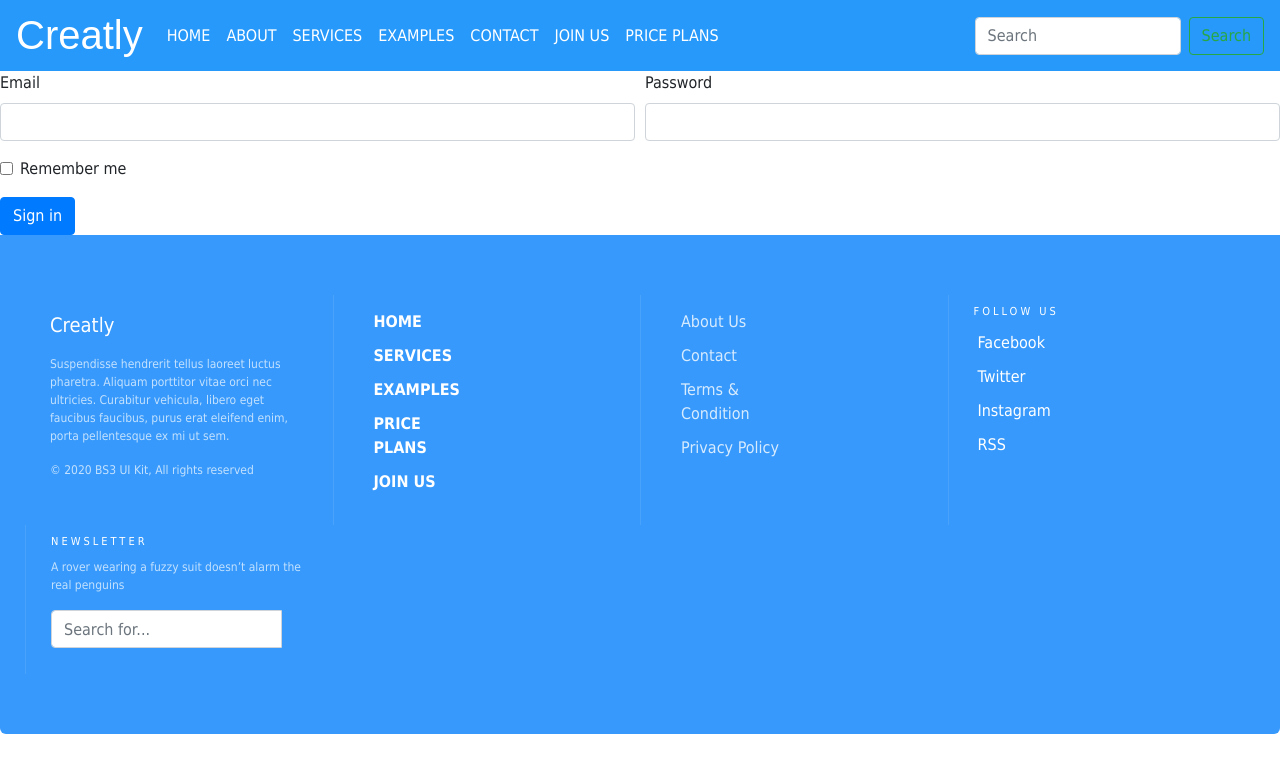
After one commit to ebrahimahmed97090/creatly, a Django app: page /user_login/ in a window 1280 px wide. The commit adds this page. Shown: the top 773 px of the page. Run offline with Django 3.2, Linux system fonts and the light colour scheme; some libraries are stand-ins or nearby versions.

Commit message:
Registration login logout

```diff
--- a/Creatly/urls.py
+++ b/Creatly/urls.py
@@ -27,8 +27,9 @@ urlpatterns = [
     url(r'^about/', views.about, name='about'),
     url(r'^service/', views.services, name='services'),
     url(r'^reg/', views.registration, name='reg'),
+    url(r'^user_login/', views.user_login, name='user_login'),
     url(r'^example/', views.example, name='example'),
     url(r'^Uwl/', views.UWl, name='User_Wlist'),
-    url(r'^users/', include('users.urls')),
+    url(r'^logout/', include('users.urls')),
 
 ]
--- a/templates/base.html
+++ b/templates/base.html
@@ -4,6 +4,7 @@
 <head>
     <meta charset="UTF-8">
     <title> {% block title %}
+
 
     {% endblock %}</title>
     <link rel="shortcut icon" href="{% static 'images/favicon.png' %}" type="image/x-icon">
@@ -23,34 +24,35 @@
 <body>
 {#H: Update background color for navbar #}
 <!--don't use inline styling because it will override any styling to this element in the future external file is preferred the problem in nav background color were that nav has taken bg-light class that gives it a background -->
-<nav class="navbar navbar-expand-lg navbar-light  nav-bar-style" >
+{% if user.is_authenticated %}
+    <nav class="navbar navbar-expand-lg navbar-light  nav-bar-style">
         <button class="navbar-toggler" type="button" data-toggle="collapse" data-target="#navbarTogglerDemo01"
                 aria-controls="navbarTogglerDemo01" aria-expanded="false" aria-label="Toggle navigation">
             <span class="navbar-toggler-icon"></span>
         </button>
         {#H: Update background color for navbar, Add main bottons from design #}
-    <div class="collapse navbar-collapse nav-nav" id="navbarTogglerDemo01" >
+        <div class="collapse navbar-collapse nav-nav" id="navbarTogglerDemo01">
             <a class="navbar-brand navbar-brand-home-style" href="#">Creatly</a>
             <ul class="navbar-nav mr-auto mt-2 mt-lg-0">
                 <li class="nav-item active">
-                <a class="nav-link" href="{% url 'home'%}">HOME<span class="sr-only">(current)</span></a>
+                    <a class="nav-link" href="{% url 'home' %}">PROFILE<span class="sr-only">(current)</span></a>
                 </li>
                 <li class="nav-item active">
-                <a class="nav-link" href="{% url 'about'%}">ABOUT<span class="sr-only">(current)</span></a>
-            </li><li class="nav-item active">
-                <a class="nav-link" href="{% url 'services' %}">SERVICES<span class="sr-only">(current)</span></a>
+                    <a class="nav-link" href="{% url 'about' %}">WEBSITES<span class="sr-only">(current)</span></a>
                 </li>
                 <li class="nav-item active">
-                <a class="nav-link" href="{% url 'example'%}">EXAMPLES<span class="sr-only">(current)</span></a>
+                    <a class="nav-link" href="{% url 'services' %}">CHANGE PLAN<span
+                            class="sr-only">(current)</span></a>
                 </li>
                 <li class="nav-item active">
-                <a class="nav-link" href="{% url 'contact'%}">CONTACT<span class="sr-only">(current)</span></a>
+                    <a class="nav-link" href="{% url 'example' %}">CREDIT<span class="sr-only">(current)</span></a>
                 </li>
                 <li class="nav-item active">
-                <a class="nav-link" href="{% url 'reg' %}">JOIN US<span class="sr-only">(current)</span></a>
+                    <a class="nav-link" href="{% url 'contact' %}">QUOTA<span class="sr-only">(current)</span></a>
                 </li>
                 <li class="nav-item active">
-                <a class="nav-link" href="{% url 'prices'%}">PRICE PLANS<span class="sr-only">(current)</span></a>
+                    <a class="nav-link" href="{% url 'users:log_out' %}">LOGOUT<span
+                            class="sr-only">(current)</span></a>
                 </li>
 
 
@@ -61,6 +63,49 @@
             </form>
         </div>
     </nav>
+{% else %}
+
+    <nav class="navbar navbar-expand-lg navbar-light  nav-bar-style">
+        <button class="navbar-toggler" type="button" data-toggle="collapse" data-target="#navbarTogglerDemo01"
+                aria-controls="navbarTogglerDemo01" aria-expanded="false" aria-label="Toggle navigation">
+            <span class="navbar-toggler-icon"></span>
+        </button>
+        {#H: Update background color for navbar, Add main bottons from design #}
+        <div class="collapse navbar-collapse nav-nav" id="navbarTogglerDemo01">
+            <a class="navbar-brand navbar-brand-home-style" href="#">Creatly</a>
+            <ul class="navbar-nav mr-auto mt-2 mt-lg-0">
+                <li class="nav-item active">
+                    <a class="nav-link" href="{% url 'home' %}">HOME<span class="sr-only">(current)</span></a>
+                </li>
+                <li class="nav-item active">
+                    <a class="nav-link" href="{% url 'about' %}">ABOUT<span class="sr-only">(current)</span></a>
+                </li>
+                <li class="nav-item active">
+                    <a class="nav-link" href="{% url 'services' %}">SERVICES<span class="sr-only">(current)</span></a>
+                </li>
+                <li class="nav-item active">
+                    <a class="nav-link" href="{% url 'example' %}">EXAMPLES<span class="sr-only">(current)</span></a>
+                </li>
+                <li class="nav-item active">
+                    <a class="nav-link" href="{% url 'contact' %}">CONTACT<span class="sr-only">(current)</span></a>
+                </li>
+                <li class="nav-item active">
+                    <a class="nav-link" href="{% url 'reg' %}">JOIN US<span class="sr-only">(current)</span></a>
+                </li>
+                <li class="nav-item active">
+                    <a class="nav-link" href="{% url 'prices' %}">PRICE PLANS<span class="sr-only">(current)</span></a>
+                </li>
+
+
+            </ul>
+            <form class="form-inline my-2 my-lg-0">
+                <input class="form-control mr-sm-2" type="search" placeholder="Search" aria-label="Search">
+                <button class="btn btn-outline-success my-2 my-sm-0" type="submit">Search</button>
+            </form>
+        </div>
+    </nav>
+{% endif %}
+
 <div class="wrapper">
     {% block content %}
 
--- a/templates/home.html
+++ b/templates/home.html
@@ -16,7 +16,7 @@
                     <button onclick="window.location.href={% url 'reg' %}" style="width: 100%" type="button" class="btn btn-primary">Sign Up</button>
                 </div>
                 <div class="col-lg-2 col-6" style="padding-left: 5px;padding-right: 0px;padding-top: 0px;">
-                    <button style="width: 100%" type="button" class="btn btn-primary">Log in</button>
+                    <button onclick="window.location.href={% url 'user_login' %}" style="width: 100%" type="button" class="btn btn-primary">Log in</button>
                 </div>
             </div>
         </div>
--- /dev/null
+++ b/templates/userlogin.html
@@ -0,0 +1,36 @@
+{% extends 'base.html' %}
+{% block title %}
+    log in
+{% endblock %}
+
+{% load staticfiles %}
+{% block content %}
+  <form action="{% url 'user_login' %}" method="post">
+   {% csrf_token %}
+      <div class="form-row">
+    <div class="form-group col-md-6">
+      <label for="inputEmail4">Email</label>
+      <input name="username"  type="text" class="form-control" id="inputEmail4">
+    </div>
+    <div class="form-group col-md-6">
+      <label for="inputPassword4">Password</label>
+      <input name="password" type="password" class="form-control" id="inputPassword4">
+    </div>
+  </div>
+
+  <div class="form-group">
+    <div class="form-check">
+      <input class="form-check-input" type="checkbox" id="gridCheck">
+      <label class="form-check-label" for="gridCheck">
+        Remember me
+      </label>
+    </div>
+  </div>
+  <button type="submit" class="btn btn-primary">Sign in</button>
+</form>
+
+
+
+
+
+{% endblock %}
--- a/users/urls.py
+++ b/users/urls.py
@@ -3,7 +3,8 @@ from users import views
 
 app_name = 'users'
 urlpatterns = [
+    url(r'^users/', views.usershome, name='users_home'),
 
-    url(r'^users/', views.registration, name='usershome'),
+    url(r'^/', views.user_logout, name='log_out'),
 
 ]
--- a/users/views.py
+++ b/users/views.py
@@ -1,8 +1,12 @@
 from django.shortcuts import render
-from django.http import HttpResponse
 from users.models import User
 # from . import forms
 from users.forms import NewUserForm, NewUserInfoForm
+
+from django.http import HttpResponse, HttpResponseRedirect
+from django.contrib.auth import authenticate, login, logout
+from django.urls import reverse
+from django.contrib.auth.decorators import login_required
 
 
 # Create your views here.
@@ -24,9 +28,7 @@ def about(request):
 
 
 def home(request):
-    users_list = User.objects.order_by('uid')
-    users_dict = {'access_records': users_list}
-    return render(request, 'home.html', context=users_dict)
+    return render(request, 'home.html')
 
 
 def services(request):
@@ -61,21 +63,59 @@ def registration(request):
         userform = NewUserForm()
         userinfo = NewUserInfoForm()
 
-    return render(request, 'registration.html', {'userform': userform, 'userinfo': userinfo, 'registered':registered})
+    return render(request, 'registration.html', {'userform': userform, 'userinfo': userinfo, 'registered': registered})
 
 
 def example(request):
     my_dict = {'insert_me': "Hello I am from views.py"}
     return render(request, 'examples.html', context=my_dict)
 
-def example(request):
-    my_dict = {'insert_me': "Hello I am from views.py"}
-    return render(request, 'examples.html', context=my_dict)
 
+@login_required
 def UWl(request):
     my_dict = {'insert_me': "Hello I am from views.py"}
     return render(request, 'User_Wlist.html', context=my_dict)
 
+
 def usershome(request):
     my_dict = {'insert_me': "Hello I am from views.py"}
     return render(request, 'usershome.html', context=my_dict)
+
+
+def user_login(request):
+    if request.method == 'POST':
+        # First get the username and password supplied
+        username = request.POST.get('username')
+        password = request.POST.get('password')
+
+        # Django's built-in authentication function:
+        user = authenticate(username=username, password=password)
+
+        # If we have a user
+        if user:
+            # Check it the account is active
+            if user.is_active:
+                # Log the user in.
+                login(request, user)
+                # Send the user back to some page.
+                # In this case their homepage.
+                return HttpResponseRedirect(reverse('home'))
+            else:
+                # If account is not active:
+                return HttpResponse("Your account is not active.")
+        else:
+            print("Someone tried to login and failed.")
+            print("They used username: {} and password: {}".format(username, password))
+            return HttpResponse("Invalid login details supplied.")
+
+    else:
+        # Nothing has been provided for username or password.
+        return render(request, 'userlogin.html', {})
+
+
+@login_required
+def user_logout(request):
+    # Log out the user.
+    logout(request)
+    # Return to homepage.
+    return HttpResponseRedirect(reverse('home'))
```
Also changed, not shown: Creatly/settings.py (+7 -7 lines), Docs/django.txt (+96 -10 lines), Docs/readme to deploy.txt (+7 -0 lines), users/forms.py (+15 -3 lines), users/models.py (+6 -4 lines), db.sqlite3, media/profile_pics/kisspng-laravel-software-framework-php-web-framework-model-framework-5b1fe0_XWqNxQw.png (added), media/profile_pics/kisspng-microsoft-azure-sql-database-microsoft-sql-server-database-5abeaece_DAPlajV.png (added), users/migrations/0001_initial.py, users/migrations/0002_auto_20200207_0439.py (added), users/migrations/0002_elementattributes_elementclasses.py (deleted), users/migrations/0003_auto_20200204_0659.py (deleted), users/migrations/0004_auto_20200206_0740.py (deleted). Lines whose indentation alone changed are shown as unchanged.
